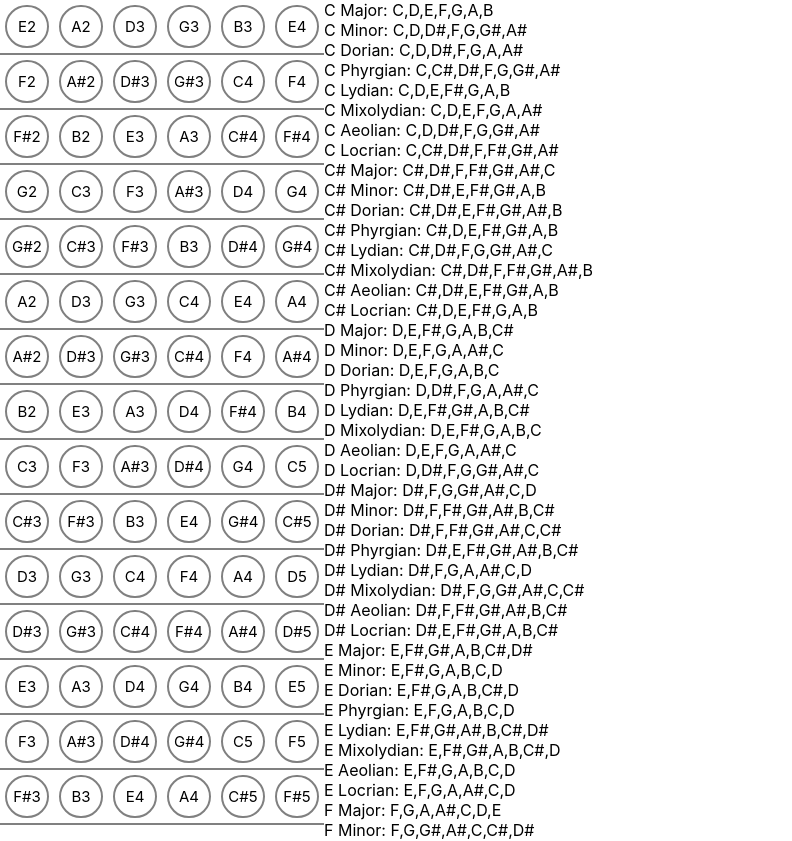
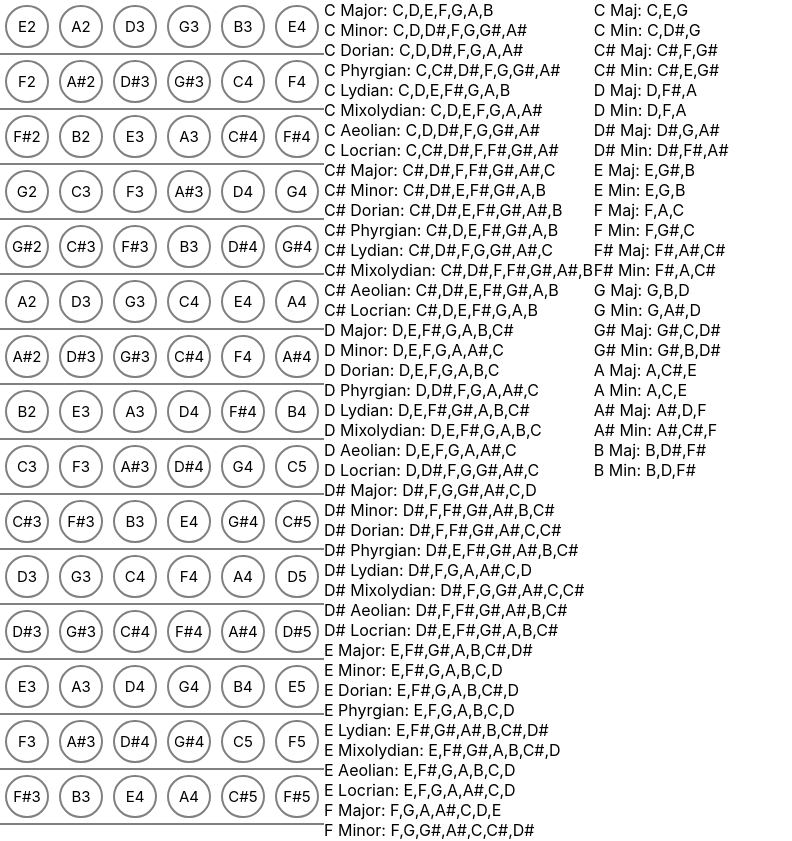
Before and after one commit to Macflash/String-Theory, a React (Create React App) app: page / in a window 1280 px wide. Shown: the top 841 px of the page, without its empty margins (0-792 px from the left). Built offline with nearby package versions, Linux system fonts and the light colour scheme.

Commit message:
Better matching for Chords and Scales

```diff
--- a/src/components/main.tsx
+++ b/src/components/main.tsx
@@ -3,12 +3,23 @@ import NeckComponent from './instruments/neckComponent';
 import { Guitar } from '../theory/instruments/neck';
 import { ScaleListComponent } from './music/scaleComponent';
 import Scale from '../theory/music/scale';
+import Chord from '../theory/music/chord';
+import { ChordListComponent } from './music/chordComponent';
 
 export default class MainComponent extends PureComponent {
+    private scales: Scale[];
+    private chords: Chord[];
+
+    constructor(props:any){
+        super(props);
+        this.scales = Scale.BuildAllScales();
+        this.chords = Chord.BuildAllChords();
+    }
     render(){
         return <div style={{display: "flex", flexDirection: "row"}}>
                 <NeckComponent neck={Guitar} />
-                <ScaleListComponent scales={Scale.BuildAllScales()} />
+                <ScaleListComponent scales={this.scales} />
+                <ChordListComponent chords={this.chords} />
             </div>;
     }
 }
--- a/src/components/music/chordComponent.tsx
+++ b/src/components/music/chordComponent.tsx
@@ -1,17 +1,53 @@
 import React, { PureComponent } from 'react';
 import Chord from '../../theory/music/chord';
+import { INoteLookup, IStringTheoryState } from '../../redux/reducers';
+import Tone from '../../theory/music/tone';
+import { connect } from 'react-redux';
+import { Dispatch, AnyAction } from 'redux';
+import { noteAction, NoteActions } from '../../redux/actions';
 
 export interface IChordProps {
     chord: Chord;
+    selectedNotes: INoteLookup;
+    toggleChord: (notes: number[]) => void;
 }
 
-export default class ChordComponent extends PureComponent<IChordProps> {
+class ChordComponent extends PureComponent<IChordProps> {
+    private onClick = () => {
+        this.props.toggleChord(this.props.chord.tones.map(t => t.note));
+    }
+
     render() {
-        return <div>
-            {this.props.chord.toString()}
-        </div>
+        const fullMatch = Tone.FullMatch(this.props.chord.tones, this.props.selectedNotes);
+        const partialMatch = Tone.PartialMatch(this.props.chord.tones, this.props.selectedNotes);
+
+        return (
+            (fullMatch || partialMatch) ?
+                <div
+                    onClick={this.onClick}
+                    style={{
+                        cursor: "pointer",
+                        color: fullMatch ? "green" : "",
+                    }}>
+                    {this.props.chord.toString()}
+                </div>
+                : null);
     }
 }
+
+const mapStateToProps = (state: IStringTheoryState) => {
+    return { selectedNotes: state.selectedNotes };
+}
+
+const mapDispatchToProps = (dispatch: Dispatch<AnyAction>) => {
+    return {
+        toggleChord: (notes: number[]) => dispatch(noteAction(NoteActions.Toggle, notes)),
+    };
+}
+
+const ConnectedChord = connect(mapStateToProps, mapDispatchToProps)(ChordComponent);
+
+export default ConnectedChord;
 
 export interface IChordListProps {
     chords: Chord[];
@@ -20,7 +56,7 @@ export interface IChordListProps {
 export class ChordListComponent extends PureComponent<IChordListProps>{
     render() {
         return <div>
-            {this.props.chords.map((chord, i) => <ChordComponent key={i} chord={chord} />)}
+            {this.props.chords.map((chord, i) => <ConnectedChord key={i} chord={chord} />)}
         </div>;
     }
 }
--- a/src/components/music/scaleComponent.tsx
+++ b/src/components/music/scaleComponent.tsx
@@ -18,11 +18,17 @@ class ScaleComponent extends PureComponent<IScaleProps> {
     }
 
     render() {
-        const selected = Tone.isMatch(this.props.scale.tones, this.props.selectedNotes);
+        const fullMatch = Tone.FullMatch(this.props.scale.tones, this.props.selectedNotes);
+        const partialMatch = Tone.PartialMatch(this.props.scale.tones, this.props.selectedNotes);
 
         return (
-            selected ?
-                <div onClick={this.onClick} style={{ cursor: "pointer" }} >
+            (fullMatch || partialMatch) ?
+                <div
+                    onClick={this.onClick}
+                    style={{
+                        cursor: "pointer",
+                        color: fullMatch ? "green" : "",
+                    }} >
                     {this.props.scale.toString()}
                 </div>
                 : null);
@@ -43,7 +49,6 @@ const ConnectedScale = connect(mapStateToProps, mapDispatchToProps)(ScaleCompone
 
 export default ConnectedScale;
 
-
 export interface IScaleListProps {
     scales: Scale[];
 }
--- a/src/theory/music/chord.tsx
+++ b/src/theory/music/chord.tsx
@@ -7,15 +7,15 @@ import { MajorThird, Fifth, MinorThird } from './interval';
 // For other tones, should be "3rd"-type, followed by "5th"-type and then any extensions or additional notes after that
 export default class Chord {
     private name?: string;
-    private tones: Tone[];
+    public tones: Tone[];
 
-    constructor(tones: Tone[], name?: string){
+    constructor(tones: Tone[], name?: string) {
         this.tones = tones;
         this.name = name;
     }
 
     public toString(flat?: boolean): string {
-        return this.name + ": " + this.tones.map(t => t.toString(flat)).join(",");
+        return this.tones[0].toString() + " " + this.name + ": " + this.tones.map(t => t.toString(flat)).join(",");
     }
 
     public static Major(root: Tone): Chord {
@@ -25,4 +25,16 @@ export default class Chord {
     public static Minor(root: Tone): Chord {
         return new Chord([root, root.addInterval(MinorThird), root.addInterval(Fifth)], "Min");
     }
+
+    public static BuildAllChords(): Chord[] {
+        let chords: Chord[] = [];
+
+        for (let i = 0; i < 12; i++) {
+            const tone = new Tone(i);
+            chords.push(Chord.Major(tone));
+            chords.push(Chord.Minor(tone));
+        }
+
+        return chords;
+    }
 }
--- a/src/theory/music/tone.tsx
+++ b/src/theory/music/tone.tsx
@@ -23,23 +23,27 @@ export default class Tone {
         return names[this.note];
     }
 
-    public static isMatch(tones: Tone[], selectedNotes: INoteLookup): boolean {
-        // two conditions:
-        // ALL notes in the scale or chord match, always returns true
-        let allTonesMatch = true;
+    public static FullMatch(tones: Tone[], selectedNotes: INoteLookup): boolean {
         let selectedTones: {[tone: number]: boolean} = {};
         for(let note of Object.keys(selectedNotes)){
             selectedTones[parseInt(note) % 12] = true;
         }
 
-        // check if ALL tones match
+        // check if ALL tones in the chord are matched
         for(let tone of tones){
             if(!selectedTones[tone.note]){
-                allTonesMatch = false;
+                return false;
             }
         }
 
-        if(allTonesMatch){ return true; }
+        return true;
+    }
+
+    public static PartialMatch(tones: Tone[], selectedNotes: INoteLookup): boolean {
+        let selectedTones: {[tone: number]: boolean} = {};
+        for(let note of Object.keys(selectedNotes)){
+            selectedTones[parseInt(note) % 12] = true;
+        }
 
         // ALL selected notes BELONG to the scale or chord
         var toneNotes = tones.map(t => t.note.toString());
@@ -51,4 +55,16 @@ export default class Tone {
 
         return true;
     }
+
+    public static isMatch(tones: Tone[], selectedNotes: INoteLookup): boolean {
+        if(Tone.FullMatch(tones, selectedNotes)){
+            return true;
+        }
+
+        if(Tone.PartialMatch(tones, selectedNotes)){
+            return true;
+        }
+
+        return false;
+    }
 }
```
